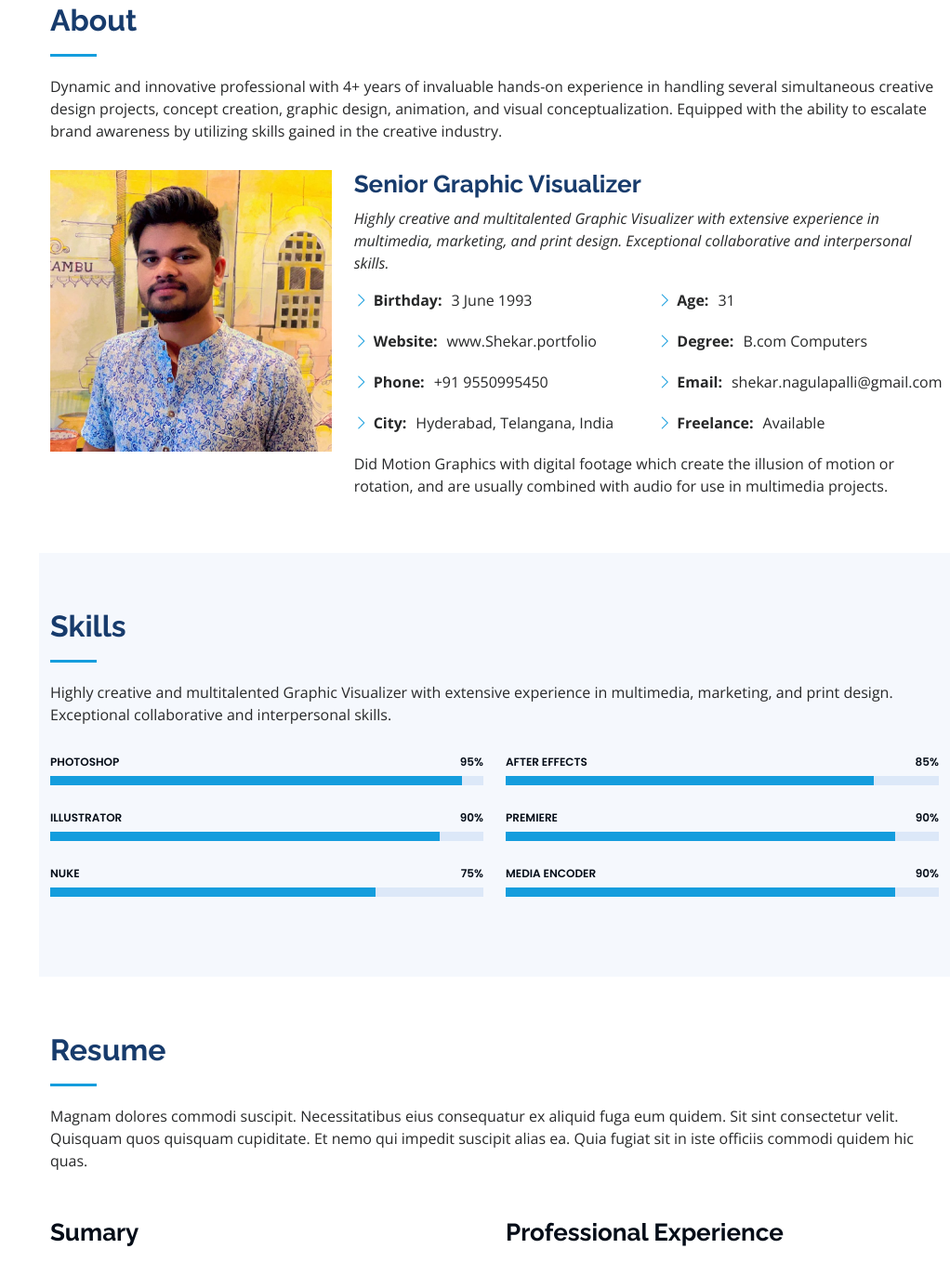
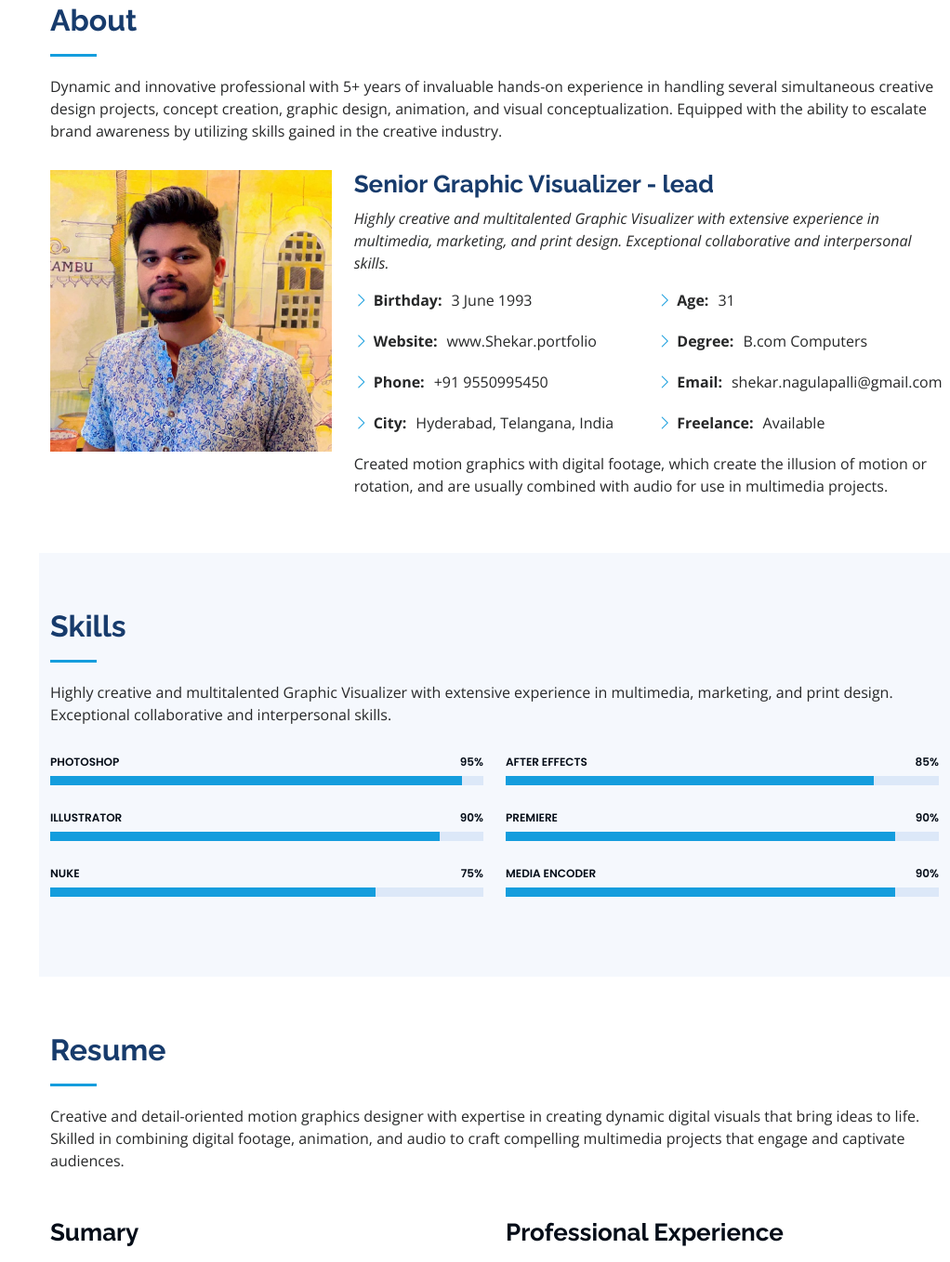
Before and after one commit to shekar-visualizer/shekar-portfolio.com, a plain HTML site: page index.html in a window 1280 px wide. Shown: the part 857-2215 px from the top of the page at 93% size, without its empty margins (258-1280 px from the left). Drawn offline with nearby package versions, Linux system fonts and the light colour scheme.

Commit message:
Changing content

```diff
--- a/index.html
+++ b/index.html
@@ -77,7 +77,7 @@
   <section id="hero" class="d-flex flex-column justify-content-center align-items-center">
     <div class="hero-container" data-aos="fade-in">
       <h1>Shekar Reddy</h1>
-      <p>I'm <span class="typed" data-typed-items="Senior Graphic Visualizer"></span></p>
+      <p>I'm <span class="typed" data-typed-items="Senior Graphic Visualizer - lead"></span></p>
     </div>
   </section><!-- End Hero -->
 
@@ -89,7 +89,7 @@
 
         <div class="section-title">
           <h2>About</h2>
-          <p>Dynamic and innovative professional with 4+ years of invaluable hands-on experience in handling several simultaneous creative design projects, concept creation, graphic design, animation, and visual conceptualization. Equipped with the ability to escalate brand awareness by utilizing skills gained in the creative industry.</p>
+          <p>Dynamic and innovative professional with 5+ years of invaluable hands-on experience in handling several simultaneous creative design projects, concept creation, graphic design, animation, and visual conceptualization. Equipped with the ability to escalate brand awareness by utilizing skills gained in the creative industry.</p>
         </div>
 
         <div class="row">
@@ -97,7 +97,7 @@
             <img src="assets/img/profile-img.png" class="img-fluid" alt="">
           </div>
           <div class="col-lg-8 pt-4 pt-lg-0 content" data-aos="fade-left">
-            <h3>Senior Graphic Visualizer</h3>
+            <h3>Senior Graphic Visualizer - lead</h3>
             <p class="fst-italic">
               Highly creative and multitalented Graphic Visualizer with extensive experience in multimedia, marketing, and print design. Exceptional collaborative and interpersonal skills.
             </p>
@@ -120,8 +120,7 @@
               </div>
             </div>
             <p>
-              Did Motion Graphics with digital footage which create the illusion of motion or rotation, and are usually combined with audio for use in multimedia projects.
-            </p>
+              Created motion graphics with digital footage, which create the illusion of motion or rotation, and are usually combined with audio for use in multimedia projects.</p>
           </div>
         </div>
 
@@ -248,7 +247,7 @@
 
         <div class="section-title">
           <h2>Resume</h2>
-          <p>Magnam dolores commodi suscipit. Necessitatibus eius consequatur ex aliquid fuga eum quidem. Sit sint consectetur velit. Quisquam quos quisquam cupiditate. Et nemo qui impedit suscipit alias ea. Quia fugiat sit in iste officiis commodi quidem hic quas.</p>
+          <p>Creative and detail-oriented motion graphics designer with expertise in creating dynamic digital visuals that bring ideas to life. Skilled in combining digital footage, animation, and audio to craft compelling multimedia projects that engage and captivate audiences.</p>
         </div>
 
         <div class="row">
@@ -325,7 +324,7 @@
 
         <div class="section-title">
           <h2>Portfolio</h2>
-          <p>Magnam dolores commodi suscipit. Necessitatibus eius consequatur ex aliquid fuga eum quidem. Sit sint consectetur velit. Quisquam quos quisquam cupiditate. Et nemo qui impedit suscipit alias ea. Quia fugiat sit in iste officiis commodi quidem hic quas.</p>
+          <p>My portfolio showcases a diverse range of motion graphics, animation, and multimedia projects that highlight my ability to blend creativity with technical expertise.</p>
         </div>
 
         <div class="row" data-aos="fade-up">
@@ -834,7 +833,7 @@
 
         <div class="section-title">
           <h2>Contact</h2>
-          <p>Magnam dolores commodi suscipit. Necessitatibus eius consequatur ex aliquid fuga eum quidem. Sit sint consectetur velit. Quisquam quos quisquam cupiditate. Et nemo qui impedit suscipit alias ea. Quia fugiat sit in iste officiis commodi quidem hic quas.</p>
+          <!-- <p></p> -->
         </div>
 
         <div class="row" data-aos="fade-in">
```
